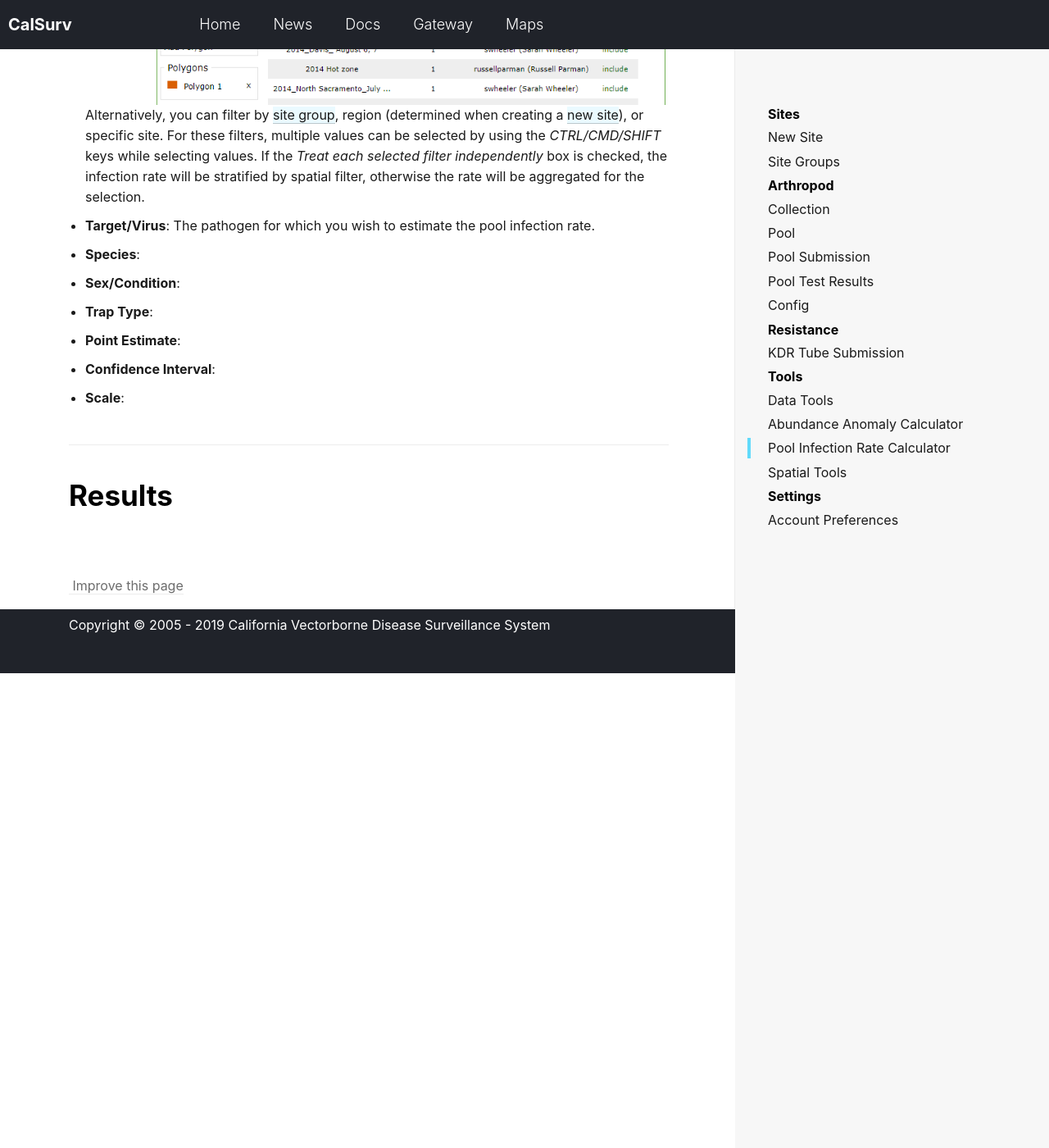
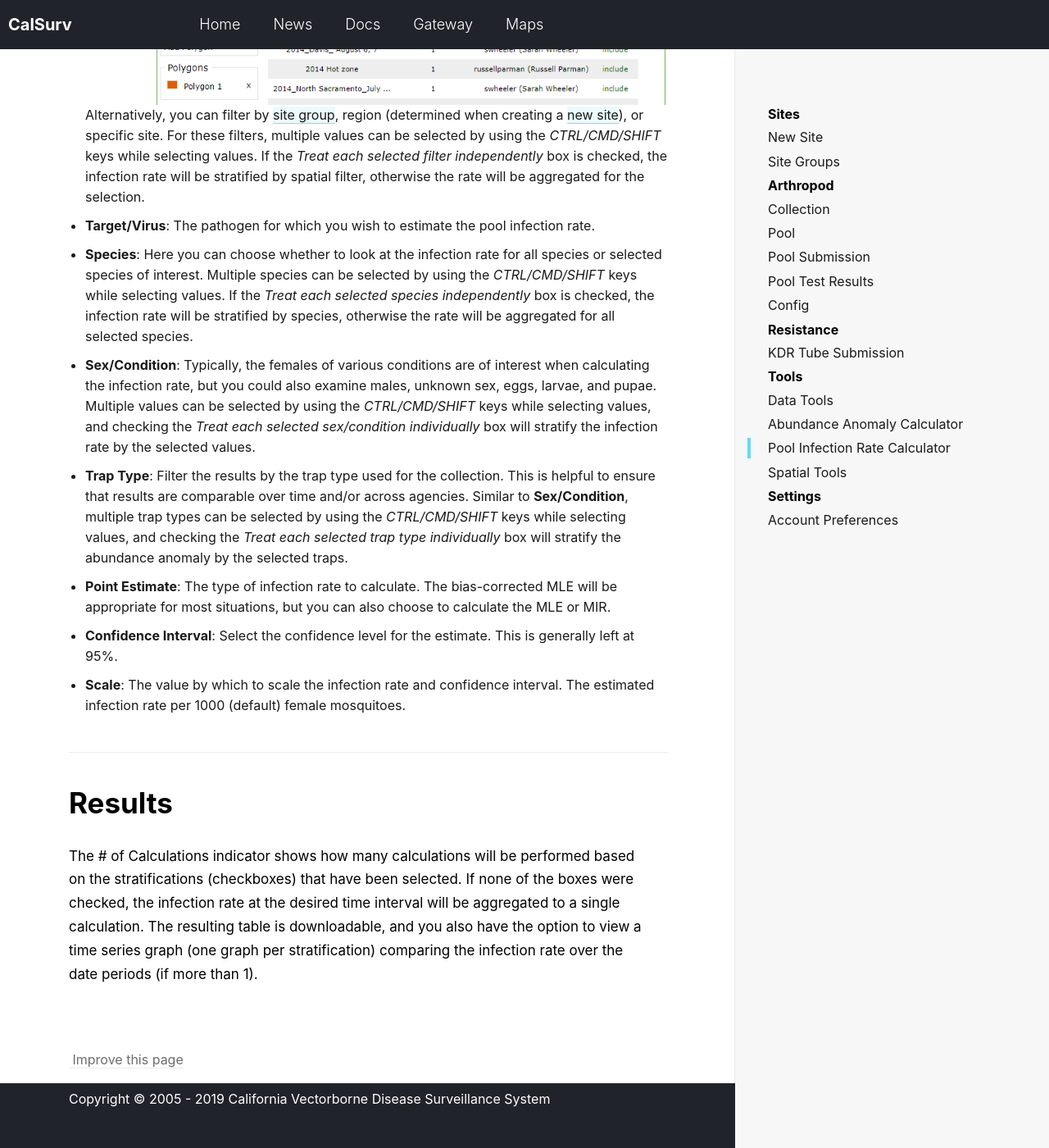
Before and after one commit to tlvaldepena/vectorsurv.org, a Jekyll site: the page built from _docs/tools/calculators/infection-rate.md, in a window 1280 px wide and 1400 px high, scrolled down 1713 px. Shown: the whole window at 82% size. Built offline with Jekyll 4.4.1, drawn with Linux system fonts in a browser that asks for light colours; before the commit the page ends 2534 px from its top, so only the background shows below that.

Commit message:
Finish filling in fields and describe results

```diff
--- a/_docs/tools/calculators/infection-rate.md
+++ b/_docs/tools/calculators/infection-rate.md
@@ -11,11 +11,12 @@ The pool infection rate calculator estimates the arbovirus infection rate based
 * **# of Date Periods**: Must be at least 1 to make a calculation. If this number is larger than 1, the infection rate is calculated for the selected date period and the same period immediately preceding. Ex: You are using a manual date range of 4 days. If the number of date periods is 2, the calculator will estimate the infection rate separately for the selected 4 days and for the 4-day period ending right before the start date of your range.
 * **Spatial Filter**: This feature allows you to filter results within the agency or agencies. You can draw a polygon on the map using the feature tab, or include a previously saved feature from the [Spatial Features]({{ site.baseurl }}/docs/tools/spatial-tools) page. ![Polygon example]({{ site.baseur1 }}/assets/images/docs/spatial-feature-tools.PNG) Alternatively, you can filter by [site group]({{ site.baseur1 }}/docs/site/site-group), region (determined when creating a [new site]({{ site.baseur1 }}/docs/site)), or specific site. For these filters, multiple values can be selected by using the *CTRL/CMD/SHIFT* keys while selecting values. If the *Treat each selected filter independently* box is checked, the infection rate will be stratified by spatial filter, otherwise the rate will be aggregated for the selection.
 * **Target/Virus**: The pathogen for which you wish to estimate the pool infection rate.
-* **Species**:
-* **Sex/Condition**:
-* **Trap Type**:
-* **Point Estimate**:
-* **Confidence Interval**:
-* **Scale**:
+* **Species**: Here you can choose whether to look at the infection rate for all species or selected species of interest. Multiple species can be selected by using the *CTRL/CMD/SHIFT* keys while selecting values. If the *Treat each selected species independently* box is checked, the infection rate will be stratified by species, otherwise the rate will be aggregated for all selected species.
+* **Sex/Condition**: Typically, the females of various conditions are of interest when calculating the infection rate, but you could also examine males, unknown sex, eggs, larvae, and pupae. Multiple values can be selected by using the *CTRL/CMD/SHIFT* keys while selecting values, and checking the *Treat each selected sex/condition individually* box will stratify the infection rate by the selected values.
+* **Trap Type**: Filter the results by the trap type used for the collection. This is helpful to ensure that results are comparable over time and/or across agencies. Similar to **Sex/Condition**, multiple trap types can be selected by using the *CTRL/CMD/SHIFT* keys while selecting values, and checking the *Treat each selected trap type individually* box will stratify the abundance anomaly by the selected traps.
+* **Point Estimate**: The type of infection rate to calculate. The bias-corrected MLE will be appropriate for most situations, but you can also choose to calculate the MLE or MIR.
+* **Confidence Interval**: Select the confidence level for the estimate. This is generally left at 95%.
+* **Scale**: The value by which to scale the infection rate and confidence interval. The estimated infection rate per 1000 (default) female mosquitoes.
 
 ## Results
+The # of Calculations indicator shows how many calculations will be performed based on the stratifications (checkboxes) that have been selected. If none of the boxes were checked, the infection rate at the desired time interval will be aggregated to a single calculation. The resulting table is downloadable, and you also have the option to view a time series graph (one graph per stratification) comparing the infection rate over the date periods (if more than 1).
```
